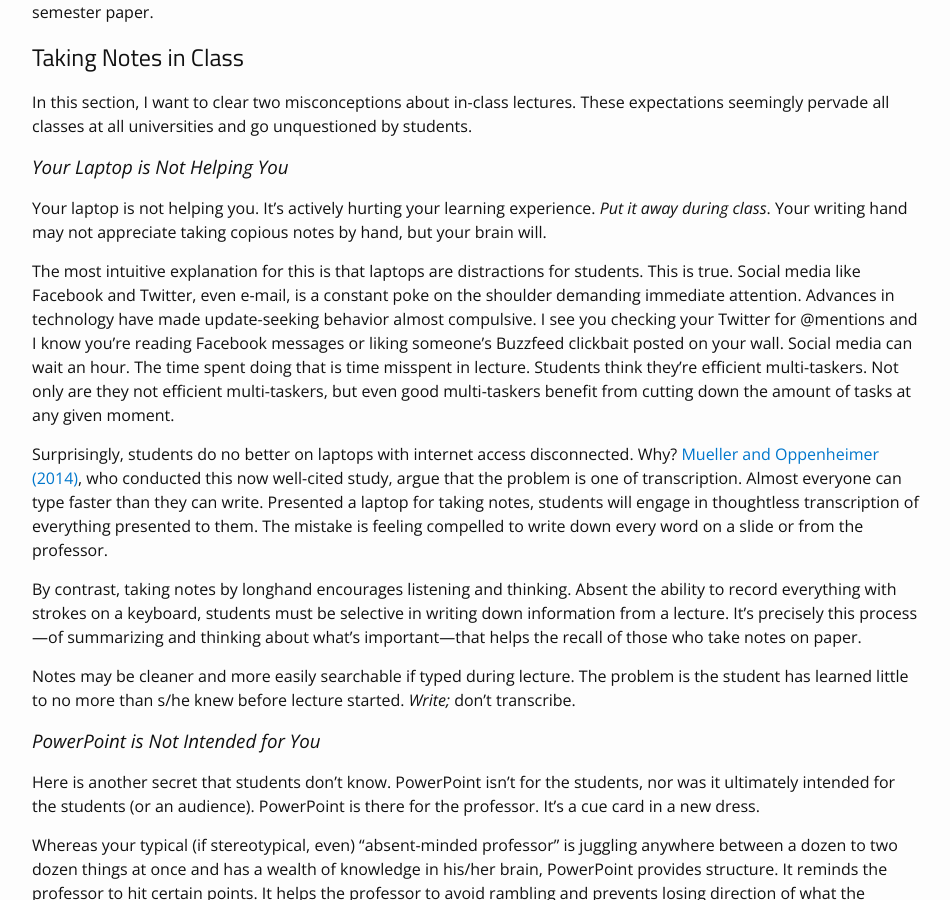
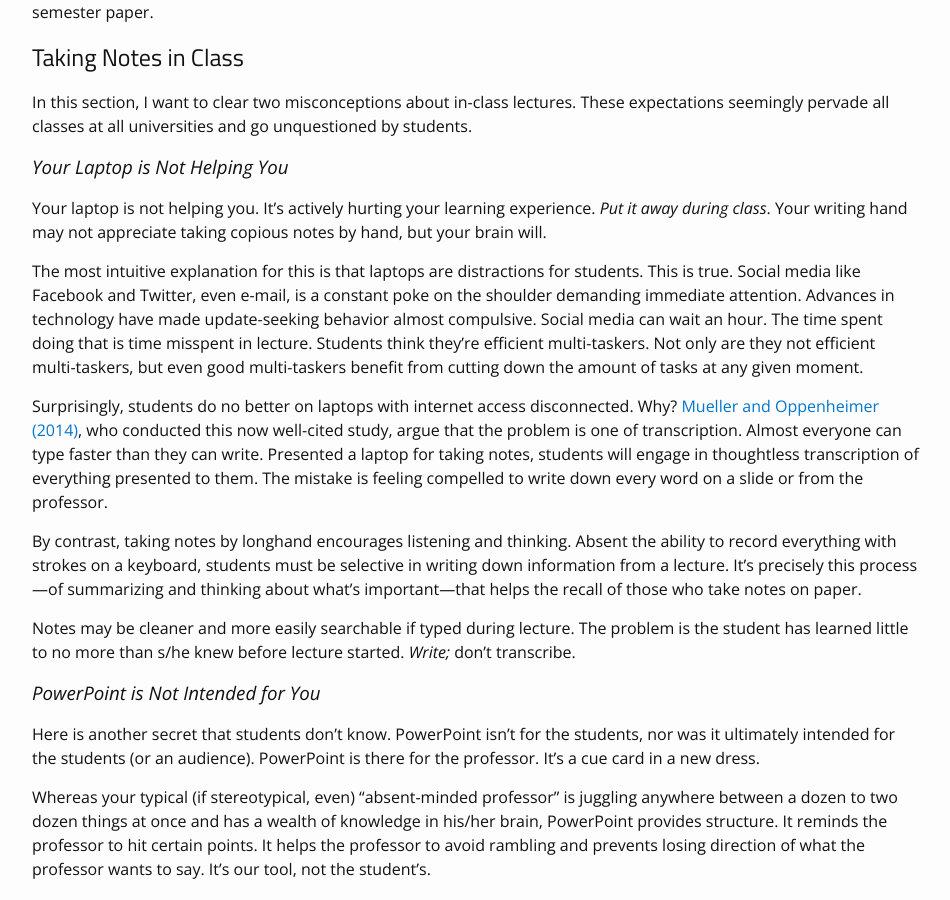
Before and after one commit to svmiller/svmiller.github.io, a Jekyll site: the page built from _posts/2014-09-12-taking-good-notes.md, in a window 1280 px wide and 900 px high, scrolled down 2052 px. Shown: the whole window, without its empty margins (163-1113 px from the left). Built offline with Jekyll 4.4.1, drawn with Linux system fonts in a browser that asks for light colours; comment, search, counter and statistics services are not loaded; some of the changed text lies outside the part shown.

Commit message:
minor changes to taking-notes

```diff
--- a/_posts/2014-09-12-taking-good-notes.md
+++ b/_posts/2014-09-12-taking-good-notes.md
@@ -58,7 +58,7 @@ In this section, I want to clear two misconceptions about in-class lectures. The
 
 Your laptop is not helping you. It's actively hurting your learning experience. *Put it away during class*. Your writing hand may not appreciate taking copious notes by hand, but your brain will.
 
-The most intuitive explanation for this is that laptops are distractions for students. This is true. Social media like Facebook and Twitter, even e-mail, is a constant poke on the shoulder demanding immediate attention. Advances in technology have made update-seeking behavior almost compulsive. I see you checking your Twitter for @mentions and I know you're reading Facebook messages or liking someone's Buzzfeed clickbait posted on your wall. Social media can wait an hour. The time spent doing that is time misspent in lecture. Students think they're efficient multi-taskers. Not only are they not efficient multi-taskers, but even good multi-taskers benefit from cutting down the amount of tasks at any given moment.
+The most intuitive explanation for this is that laptops are distractions for students. This is true. Social media like Facebook and Twitter, even e-mail, is a constant poke on the shoulder demanding immediate attention. Advances in technology have made update-seeking behavior almost compulsive. Social media can wait an hour. The time spent doing that is time misspent in lecture. Students think they're efficient multi-taskers. Not only are they not efficient multi-taskers, but even good multi-taskers benefit from cutting down the amount of tasks at any given moment.
 
 Surprisingly, students do no better on laptops with internet access disconnected. Why? [Mueller and Oppenheimer (2014)][4], who conducted this now well-cited study, argue that the problem is one of transcription. Almost everyone can type faster than they can write. Presented a laptop for taking notes, students will engage in thoughtless transcription of everything presented to them. The mistake is feeling compelled to write down every word on a slide or from the professor.
 
```
Also changed, not shown: other parts of _posts/2014-09-12-taking-good-notes.md (+1 -1 lines).
